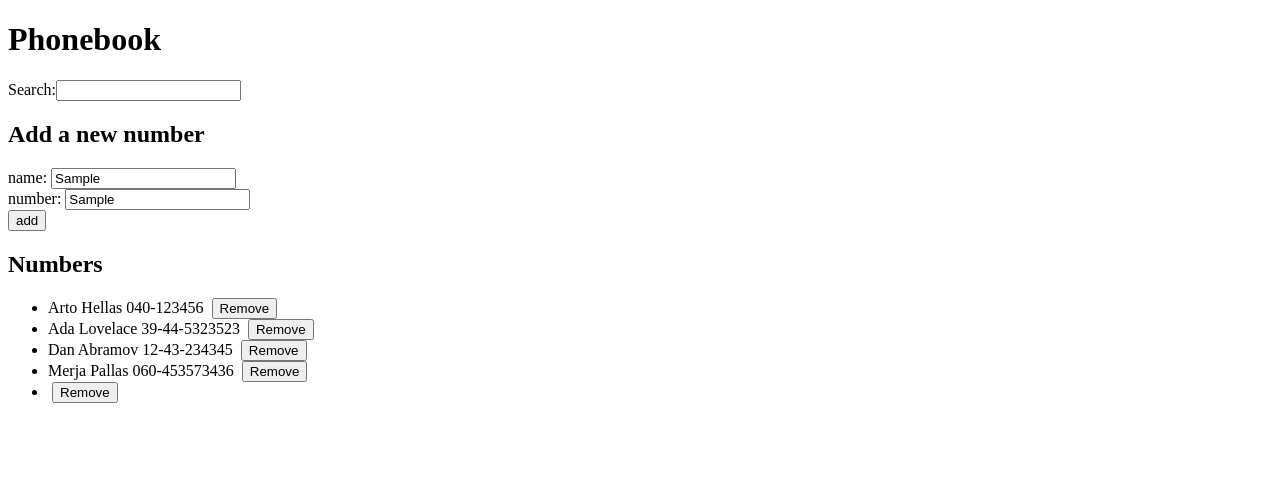
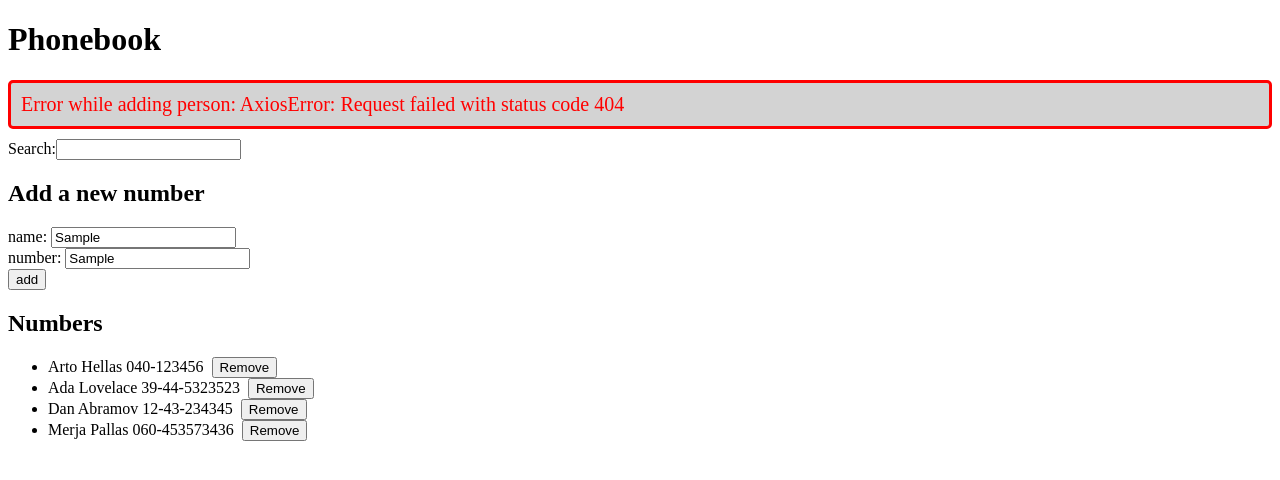
Before and after one commit to tomssulisko/helsinki-full-stack-kurssi, a React (Create React App) app in the folder osa2/puhelinluettelo/: page / in a window 1280 px wide. Both pictures are taken after typing "Sample", "Sample" into the empty fields and a click on the button "add". Shown: the top 480 px of the page. Built offline with nearby package versions, Linux system fonts and the light colour scheme; no server answers; data requests are answered from the project's data file.

Commit message:
made notifications of successfull and failed actions

```diff
--- a/osa2/puhelinluettelo/db.json
+++ b/osa2/puhelinluettelo/db.json
@@ -19,11 +19,6 @@
       "name": "Merja Pallas",
       "number": "060-453573436",
       "id": "4"
-    },
-    {
-      "id": "9f37",
-      "name": "",
-      "number": ""
     }
   ]
 }
--- a/osa2/puhelinluettelo/src/App.jsx
+++ b/osa2/puhelinluettelo/src/App.jsx
@@ -3,12 +3,14 @@ import Filter from './components/Filter'
 import PersonForm from './components/PersonForm'
 import PersonsList from './components/PersonsList'
 import personService from './services/personservice';
+import Notification from './components/Notification'
 
 const App = () => {
-  const [persons, setPersons] = useState([])
+  const [persons, setPersons] = useState(null)
   const [newName, setNewName] = useState('')
   const [newNumber, setNewNumber] = useState('')
   const [filterPhrase, setFilterPhrase] = useState('')
+  const [notification, setNotification] = useState({message: null, type: null})
 
 
   useEffect(() => {
@@ -17,6 +19,7 @@ const App = () => {
             setPersons(allPersons);
         })
         .catch(error => {
+          showNotification("Error while fetching all persons: "+error, "error")
             console.log("Error while fetching all persons:", error)
         });
 }, []);
@@ -41,7 +44,11 @@ const App = () => {
             setPersons(persons.concat(addedPerson))
             setNewName('')
             setNewNumber('')
+
+            showNotification("Added: "+personObject.name, "success")
+            console.log("Added: "+personObject.name, "success")
           }).catch(error => {
+            showNotification("Error while adding person: "+error, "error")
             console.log("Error while adding person:", error)
         });
 
@@ -66,9 +73,11 @@ const App = () => {
       personService
     .update(changedPerson.id, changedPerson)
     .then(returnedPerson => {
-      console.log(returnedPerson)
       setPersons(persons.map(person => person.id !== personToChange.id ? person : returnedPerson))
+
+      showNotification("Modified: "+changedPerson.name, "success")
     }).catch(error => {
+      showNotification("Error while updating person: "+error, "error")
       console.log("Error while updating person:", error)
   });
 
@@ -89,13 +98,12 @@ const App = () => {
           clonedPersons.splice(index,1)
           setPersons(clonedPersons)
     }
+    showNotification("Removed: "+personToRemove.name, "success")
 
     }).catch(error => {
-      console.log("Error while removing person:", error)
+      showNotification("Error while removing person: "+error, "error")
+      console.log("Error while removing person: ", error)
   });
-
-
-
 
 
   }
@@ -124,9 +132,21 @@ const App = () => {
   : persons.filter(person => person.name.toLowerCase().includes(filterPhrase.toLowerCase()))
 
 
+  const showNotification = (message, type) => {
+    const showTime = 5000;
+    setNotification(
+      {message, type}
+    )
+    setTimeout(() => {
+      setNotification({message: null, type: null})
+    }, showTime)
+  }
+
   return (
     <div>
       <h1>Phonebook</h1>
+
+      <Notification message={notification.message} type={notification.type} />
 
       <Filter phrase={filterPhrase} handleChange={handleFilterChange} />
 
--- /dev/null
+++ b/osa2/puhelinluettelo/src/components/Notification.jsx
@@ -0,0 +1,15 @@
+const Notification = ({ message, type }) => {
+    if (message === null) {
+      return null
+    }
+
+    else {
+    return (
+      <div className={type}>
+        {message}
+      </div>
+    )
+    }
+  }
+
+  export default Notification
--- a/osa2/puhelinluettelo/src/components/PersonsList.jsx
+++ b/osa2/puhelinluettelo/src/components/PersonsList.jsx
@@ -1,6 +1,9 @@
 import Person from './Person'
 
 const PersonsList = ({personsToShow, buttonLabel, handlePersonRemove} ) => {
+  if (!personsToShow){
+    return null
+  }
 
     return(
   <ul>
--- a/osa2/puhelinluettelo/src/index.css
+++ b/osa2/puhelinluettelo/src/index.css
@@ -0,0 +1,19 @@
+.error {
+    color: red;
+    background: lightgrey;
+    font-size: 20px;
+    border-style: solid;
+    border-radius: 5px;
+    padding: 10px;
+    margin-bottom: 10px;
+  }
+
+  .success {
+    color: rgb(0, 128, 0);
+    background: lightgrey;
+    font-size: 20px;
+    border-style: solid;
+    border-radius: 5px;
+    padding: 10px;
+    margin-bottom: 10px;
+  }
--- a/osa2/puhelinluettelo/src/index.jsx
+++ b/osa2/puhelinluettelo/src/index.jsx
@@ -1,4 +1,5 @@
 import ReactDOM from 'react-dom/client'
 import App from './App'
+import './index.css'
 
 ReactDOM.createRoot(document.getElementById('root')).render(<App />)
```
